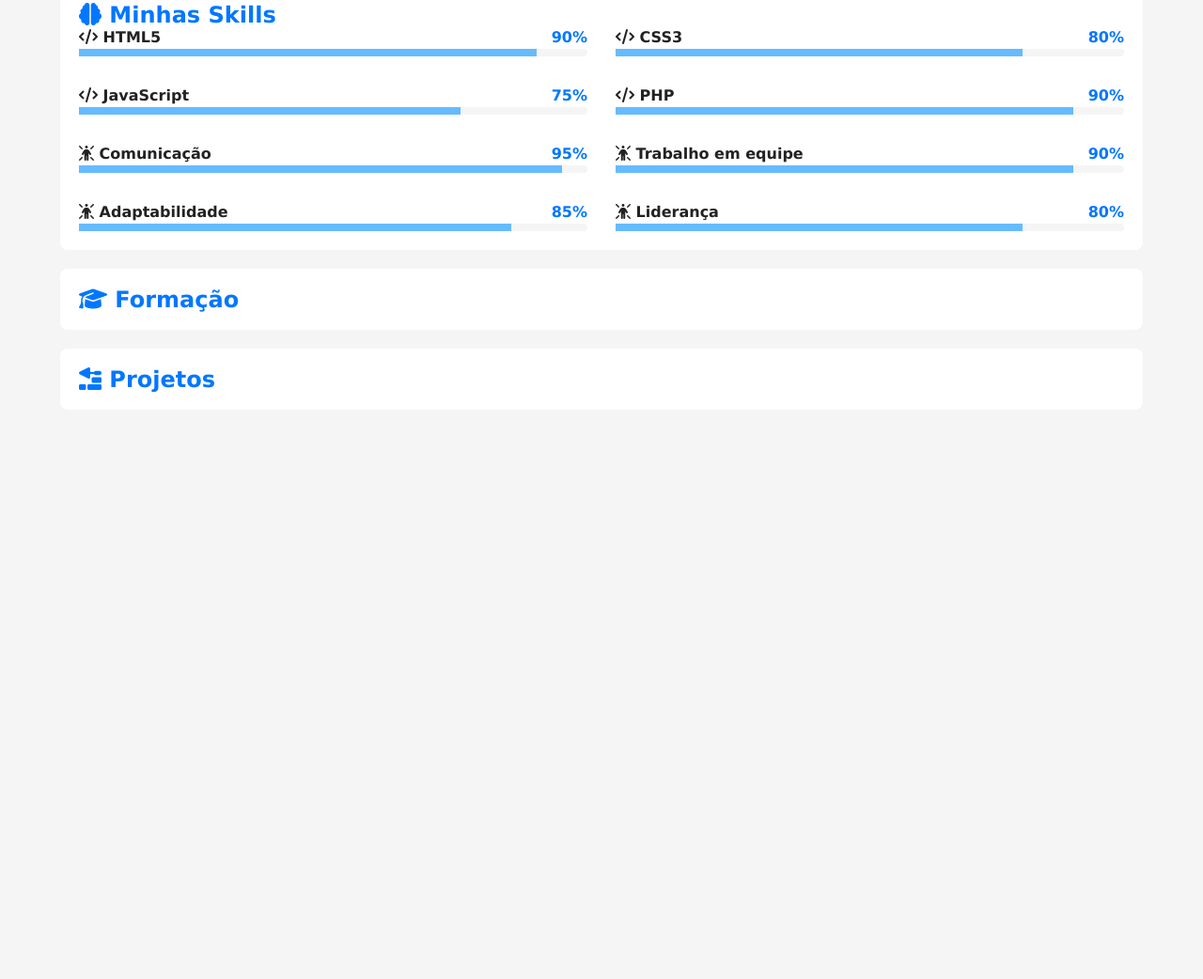
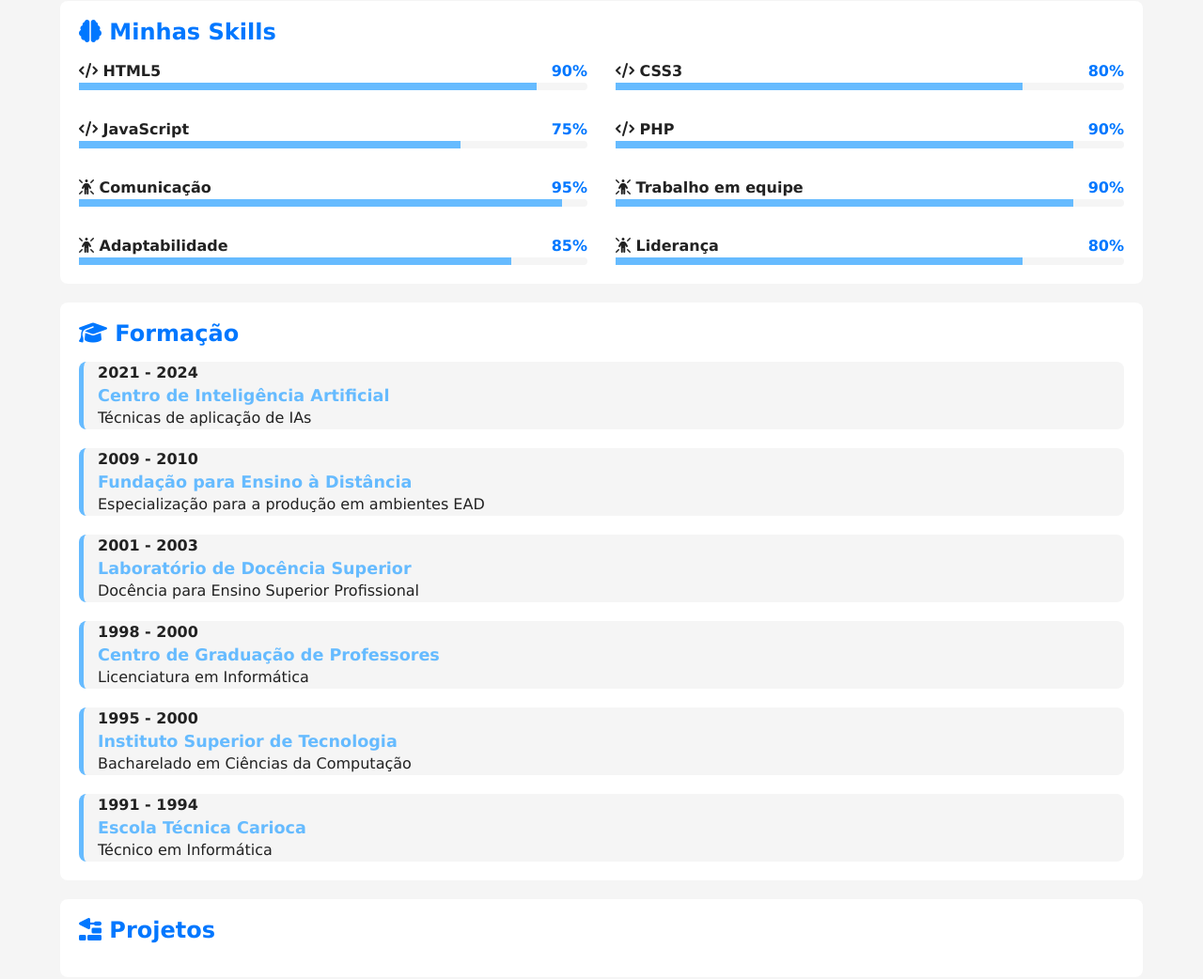
Before and after one commit to Douglas2903/projeto-portifolio, a plain HTML site: page index.html in a window 1280 px wide. Shown: the part 1218-2260 px from the top of the page at 94% size. Before the commit the page ends 1674 px from the top, so only its background shows below. Drawn offline with Linux system fonts and the light colour scheme.

Commit message:
areas de formação

```diff
--- a/estilos/style.css
+++ b/estilos/style.css
@@ -123,6 +123,7 @@
 }
 
 article h2{
+  margin-bottom: 18px;
   color: var(--destaque);
 }
 
@@ -175,6 +176,37 @@
   background-color: var(--destaque-inverso);
 }
 
+#formacao-container{
+  display: flex;
+  flex-direction: column-reverse;
+  gap: 20px;
+}
+
+#formacao-container .curso{
+  background-color: var(--fundo-principal);
+  border-radius: 8px;
+  border-left: 5px solid var(--destaque-inverso);
+  padding-left: 15px;
+  transition: border-width .5s, border-color .5s;
+}
+
+#formacao-container .curso:hover{
+  border-left-width: 15px;
+  border-color: var(--destaque);
+  cursor: pointer;
+}
+
+#formacao-container .periodo{
+  font-size: 1em;
+  font-weight: bold;
+  color: var(--texto);
+}
+
+#formacao-container .instituicao{
+  color: var(--destaque-inverso);
+  font-size: 1.1em;
+}
+
 @media screen and (min-width: 768px){
   #skill-container{
     grid-template-columns: 1fr 1fr;
--- a/index.html
+++ b/index.html
@@ -169,11 +169,48 @@
                         </div>
                     </div>
                 </div>
-
             </article>
 
             <article id="formacao">
                 <h2><i class="fa-solid fa-graduation-cap"></i> Formação</h2>
+
+                <div id="formacao-container">
+                    <div class="curso">
+                        <p class="periodo">1991 - 1994</p>
+                        <h3 class="instituicao">Escola Técnica Carioca</h3>
+                        <p class="titulacao">Técnico em Informática</p>
+                    </div>
+
+                    <div class="curso">
+                        <p class="periodo">1995 - 2000</p>
+                        <h3 class="instituicao">Instituto Superior de Tecnologia</h3>
+                        <p class="titulacao">Bacharelado em Ciências da Computação</p>
+                    </div>
+
+                    <div class="curso">
+                        <p class="periodo">1998 - 2000</p>
+                        <h3 class="instituicao">Centro de Graduação de Professores</h3>
+                        <p class="titulacao">Licenciatura em Informática</p>
+                    </div>
+
+                    <div class="curso">
+                        <p class="periodo">2001 - 2003</p>
+                        <h3 class="instituicao">Laboratório de Docência Superior</h3>
+                        <p class="titulacao">Docência para Ensino Superior Profissional</p>
+                    </div>
+
+                    <div class="curso">
+                        <p class="periodo">2009 - 2010</p>
+                        <h3 class="instituicao">Fundação para Ensino à Distância</h3>
+                        <p class="titulacao">Especialização para a produção em ambientes EAD</p>
+                    </div>
+
+                    <div class="curso">
+                        <p class="periodo">2021 - 2024</p>
+                        <h3 class="instituicao">Centro de Inteligência Artificial</h3>
+                        <p class="titulacao">Técnicas de aplicação de IAs</p>
+                    </div>
+                </div>
             </article>
 
             <article id="projetos">
```
